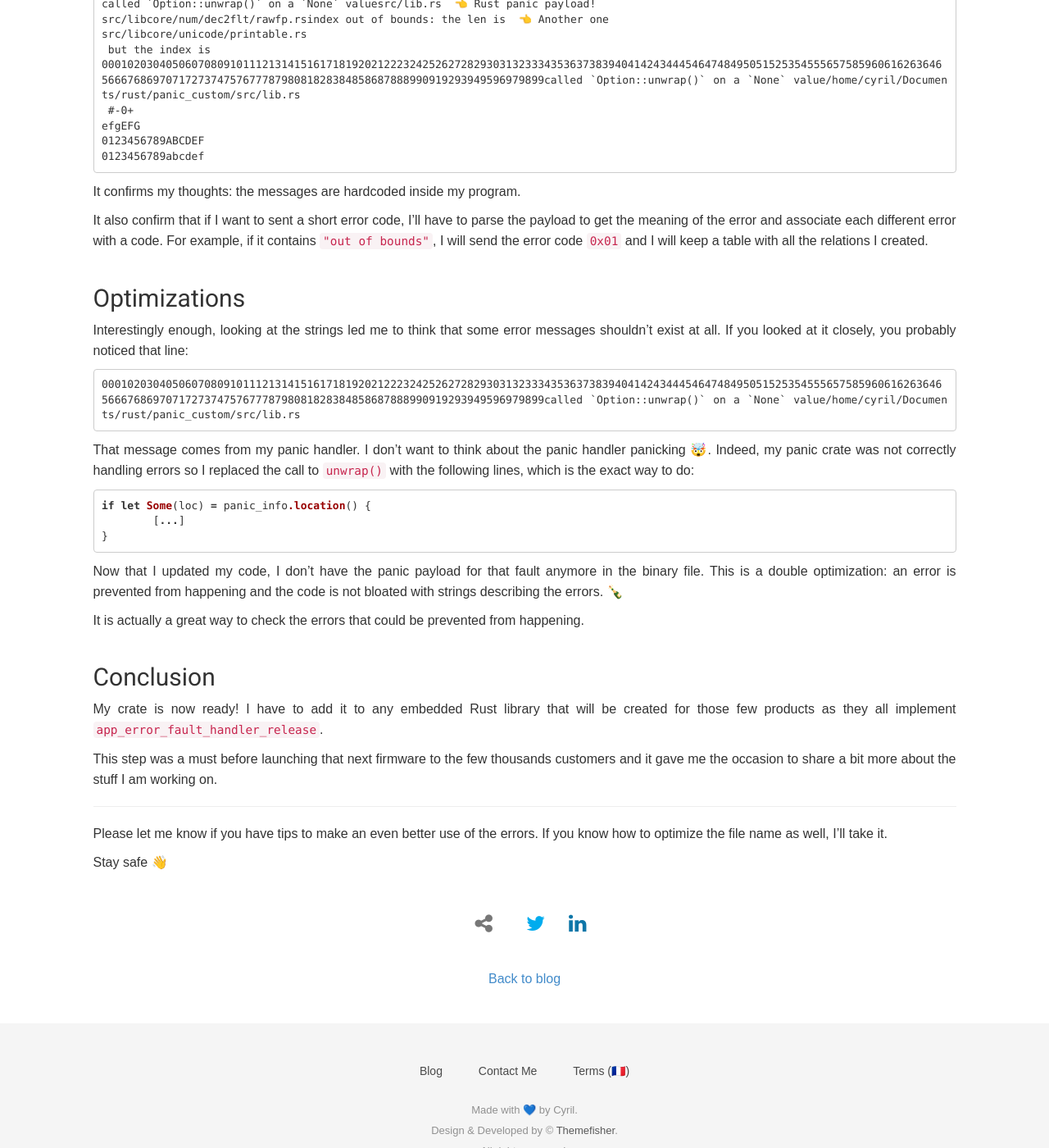
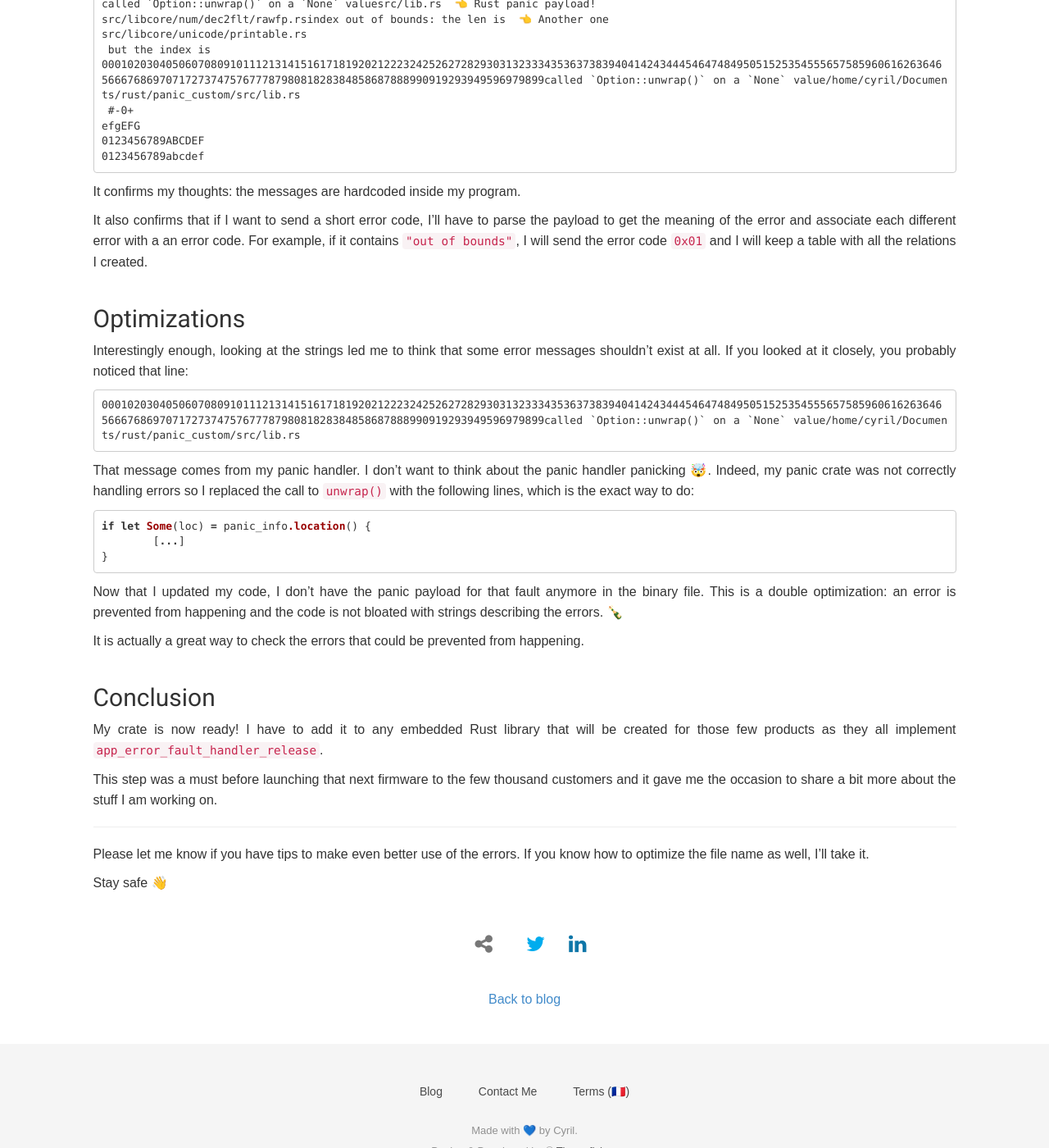
Before and after one commit to fouge/fouge.github.io, a Jekyll site: the page built from _posts/2020-06-15-Panicking-in-Rust-the-correct-way.md, in a window 1280 px wide and 1400 px high, scrolled down 1801 px. Shown: the whole window at 82% size. Built offline with Jekyll 4.4.1, drawn with Linux system fonts in a browser that asks for light colours; nearby versions of some CDN libraries; some web fonts are replaced; some of the changed text lies outside the part shown.

Commit message:
Correct spelling

```diff
--- a/_posts/2020-06-15-Panicking-in-Rust-the-correct-way.md
+++ b/_posts/2020-06-15-Panicking-in-Rust-the-correct-way.md
@@ -87,7 +87,7 @@ efgEFG
 
 It confirms my thoughts: the messages are hardcoded inside my program.
 
-It also confirm that if I want to sent a short error code, I'll have to parse the payload to get the meaning of the error and associate each different error with a code. For example, if it contains `"out of bounds"`, I will send the error code `0x01` and I will keep a table with all the relations I created.
+It also confirms that if I want to send a short error code, I'll have to parse the payload to get the meaning of the error and associate each different error with a an error code. For example, if it contains `"out of bounds"`, I will send the error code `0x01` and I will keep a table with all the relations I created.
 
 ## Optimizations
 
@@ -113,10 +113,10 @@ It is actually a great way to check the errors that could be prevented from happ
 
 My crate is now ready! I have to add it to any embedded Rust library that will be created for those few products as they all implement `app_error_fault_handler_release`.
 
-This step was a must before launching that next firmware to the few thousands customers and it gave me the occasion to share a bit more about the stuff I am working on.
+This step was a must before launching that next firmware to the few thousand customers and it gave me the occasion to share a bit more about the stuff I am working on.
 
 ---
 
-Please let me know if you have tips to make an even better use of the errors. If you know how to optimize the file name as well, I'll take it.
+Please let me know if you have tips to make even better use of the errors. If you know how to optimize the file name as well, I'll take it.
 
 Stay safe 👋
```
Also changed, not shown: other parts of _posts/2020-06-15-Panicking-in-Rust-the-correct-way.md (+2 -2 lines).
